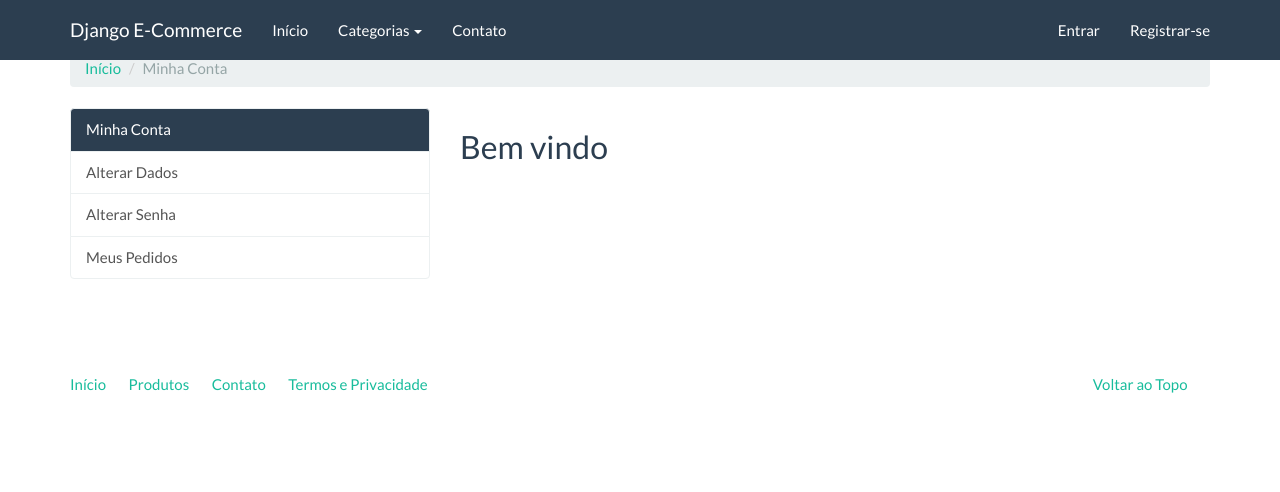
After one commit to Lucasfeelix/django-ecommerce, a Django app: template accounts/templates/accounts/index.html in a window 1280 px wide. The commit adds this page. Shown: the top 492 px of the page. Run offline with Django 3.2, Linux system fonts and the light colour scheme; the template is opened without the code that fills it, so the values that code supplies are empty; parts of the project's set-up code (start-up, migrations or seed data) failed here and were passed over; some libraries are stand-ins or nearby versions.

Commit message:
Aula 48 - Objetivo: criar template da 'casa do usuário' (área administrativa), criação de index.html, definição de nova url em accounts/urls.py, criação de class IndexView em accounts/views.py e modificação em base.html, alteração em db.sqlite3

```diff
--- /dev/null
+++ b/accounts/templates/accounts/index.html
@@ -0,0 +1,28 @@
+{% extends "base.html" %}
+
+{% block title %}
+    Minha Conta
+{% endblock %}
+
+{% block container %}
+  <ol class="breadcrumb">
+      <li><a href="#">Início</a></li>
+      <li class="active">Minha Conta</li>
+  </ol>
+
+  <div class="row">
+
+      <div class="col-md-4">
+          <div class="list-group">
+            <a href="#" class="list-group-item active">Minha Conta</a>
+            <a href="#" class="list-group-item">Alterar Dados</a>
+            <a href="#" class="list-group-item">Alterar Senha</a>
+            <a href="#" class="list-group-item">Meus Pedidos</a>
+          </div>
+      </div>
+
+      <div class="col-md-8">
+          <h2>Bem vindo</h2>
+      </div>
+  </div>
+{% endblock %}
--- a/accounts/urls.py
+++ b/accounts/urls.py
@@ -4,5 +4,6 @@ from django.conf.urls import url
 from accounts import views
 
 urlpatterns = [
+    url(r'^$', views.index, name='index'),
     url(r'^registro/$', views.register, name='register')
 ]
--- a/core/templates/base.html
+++ b/core/templates/base.html
@@ -53,7 +53,7 @@
         </div>
       </div>
     </div>
-    <div class="container">
+    <div class="container margin-top">
 			{% block container %} {% endblock %}
 		<footer>
 			<div class="row">
```
Also changed, not shown: accounts/views.py (+13 -2 lines), db.sqlite3.
